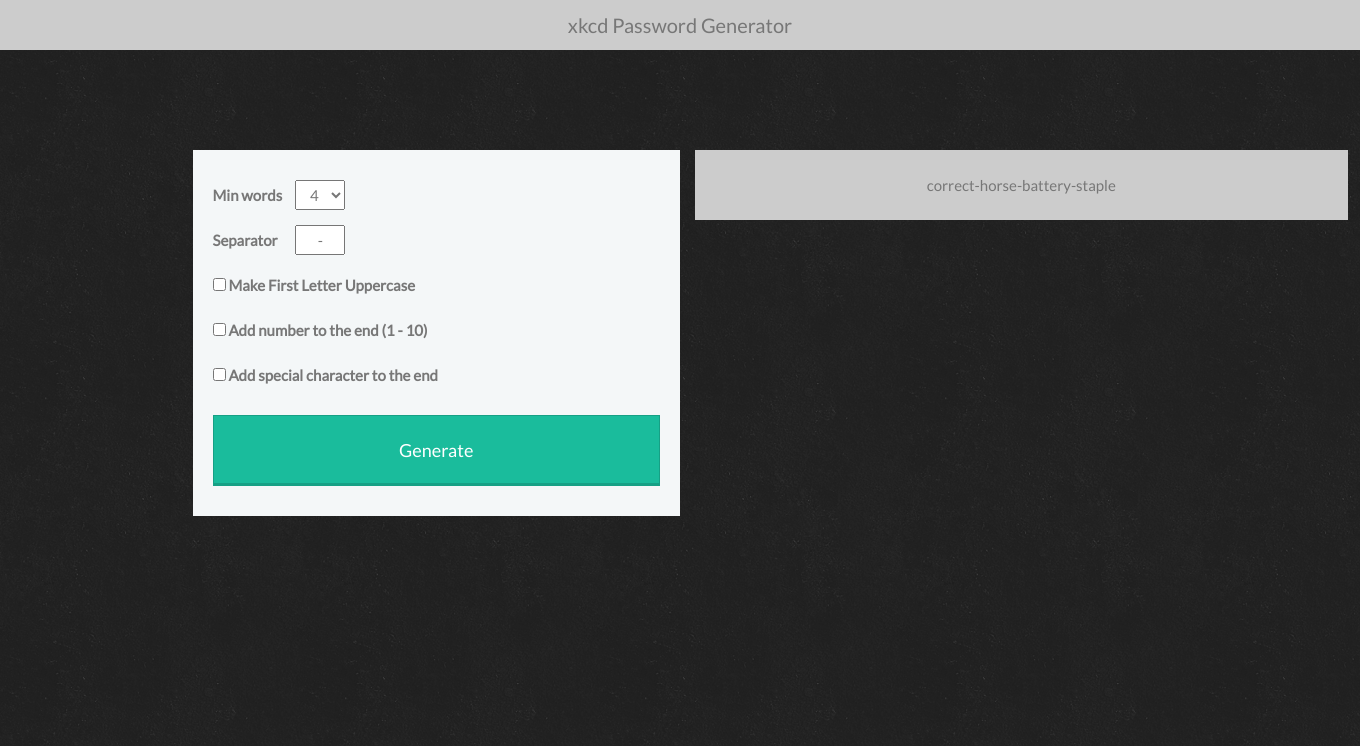
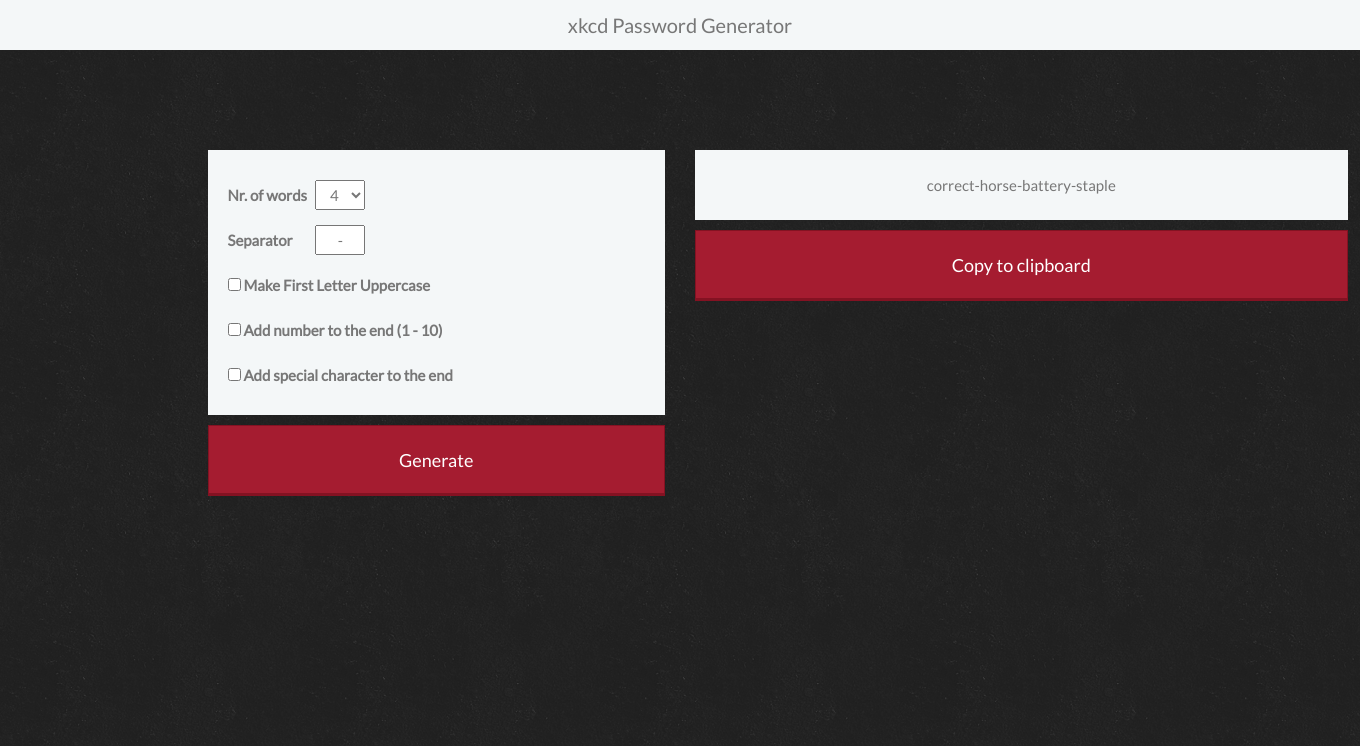
Before and after one commit to iberescu/p2, a PHP site: page / in a window 1360 px wide. Shown: the top 746 px of the page. Run offline with PHP 8.4, Linux system fonts and the light colour scheme.

Commit message:
validation + copy

```diff
--- a/public/css/style.css
+++ b/public/css/style.css
@@ -14,7 +14,7 @@ section{
 
 }
 .stong-password{
-	background-color:#CCC;
+	background-color:#f4f7f8;
 	padding:20px;
 	text-align:center;
 }
@@ -24,7 +24,7 @@ input[type="text"],select{
 	text-align:center;
 }
 label{
-	min-width:80px;
+	min-width:85px;
 }
 .field{
 	padding-top:10px;
@@ -35,17 +35,17 @@ label{
 	padding:20px;
 }
 
-#generate{
+#generate,#copy-clipboard{
     display: block;
     padding: 19px 39px 18px 39px;
     color: #FFF;
     margin: 0 auto;
-    background: #1abc9c;
+    background: #a51c30;
     font-size: 18px;
     text-align: center;
     font-style: normal;
     width: 100%;
-    border: 1px solid #16a085;
+    border: 1px solid #841222;
     border-width: 1px 1px 3px;
     margin-bottom: 10px;
 	margin-top:10px;
@@ -62,7 +62,7 @@ label{
 	display:none;
 }
 .header{
-	background-color: #CCC;
+	background-color: #f4f7f8;
 	padding: 10px;
 	text-align: center;
 	font-size: 20px;
--- a/public/js/main.js
+++ b/public/js/main.js
@@ -9,9 +9,18 @@
 			  method: "POST",
 			  dataType: "JSON",
 			  success : function(data){
+					if (typeof(data.error) != 'undefined')
+					{
+						alert(data.error);
+						return;
+					}
 				  $('.stong-password').html(data.result);
 			  }
 			});
 		})
+		$('#copy-clipboard').click(function(){
+		  window.prompt("Copy to clipboard: Ctrl+C, Enter", $('.stong-password').text());
+		});
+
 	})
 })(window.jQuery);
--- a/views/index/index.tpl
+++ b/views/index/index.tpl
@@ -5,10 +5,10 @@
 			<div class="row">
 				<div class="col-md-12 col-md-offset-1">
 					<div class="row">
-						<div class="col-md-5 form-wrapper">
-								<form id="data-wrapper">
+						<div class="col-md-5">
+								<form id="data-wrapper" class="form-wrapper">
 									<div class="field">
-										<label for="min-words">Min words</label>
+										<label for="min-words">Nr. of words</label>
 										<select id="min-words" name="minWords">
 											<option value="2">2</option>
 											<option value="3">3</option>
@@ -42,14 +42,16 @@
 										<input type="checkbox" name="addSpecial" id="append-special">
 										<label for="append-numbers">Add special character to the end</label>
 									</div>
-									<div class="field submit-wrapper">
-										<input type="button" value="Generate" id="generate">
-									</div>
+
 								</form>
+								<div class="submit-wrapper">
+									<input type="button" value="Generate" id="generate">
+								</div>
 
 						</div>
 						<div class="col-md-7">
 							<div class="stong-password">correct-horse-battery-staple</div>
+							<div><input type="button" value="Copy to clipboard" id="copy-clipboard"></div>
 						</div>
 					</div>
 				</div>
```
Also changed, not shown: controllers/Controller_Generate.php (+17 -1 lines).
